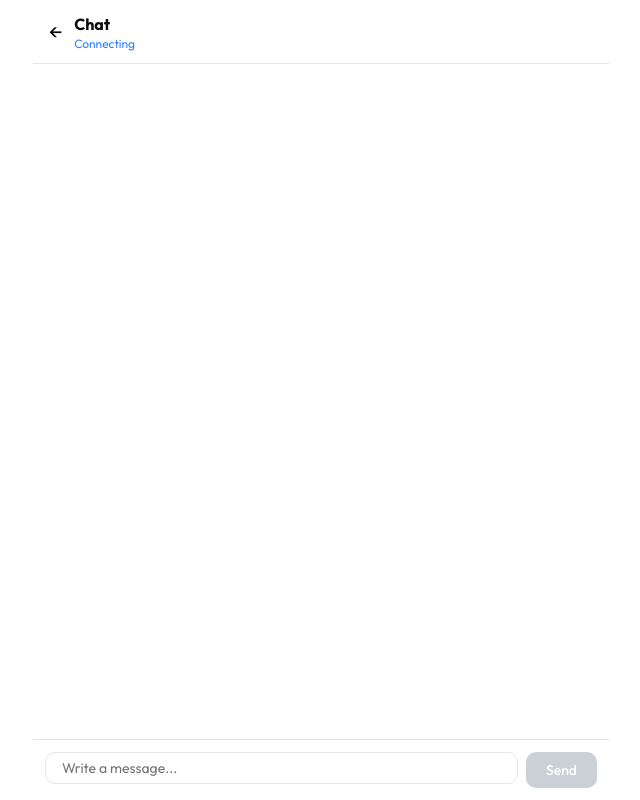
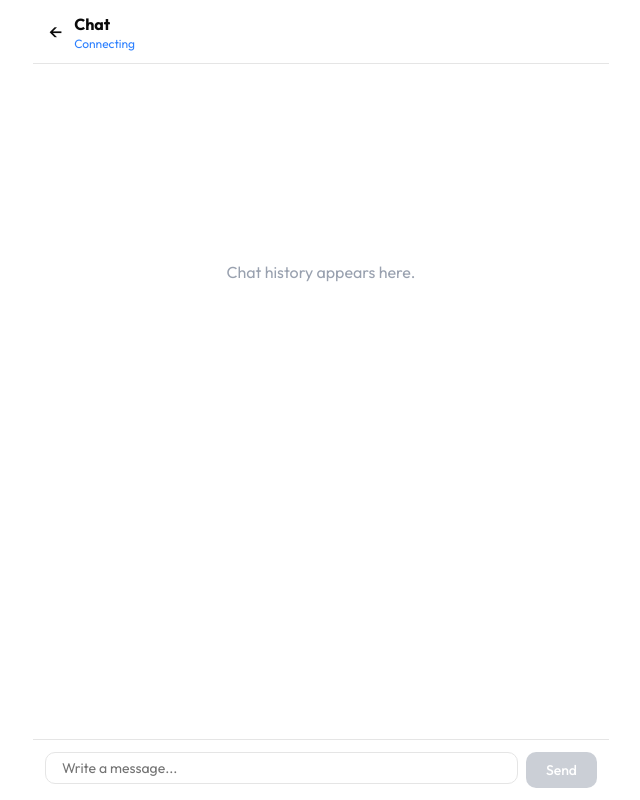
Before and after one commit to hermelamesfin67-ops/chat-app-fronted, a Next.js app: page /chats/1 in a window 1280 px wide. Shown: the whole page, without its empty margins (319-959 px from the left). Built offline with nearby package versions, Linux system fonts and the light colour scheme; no server answers; sample sign-in values are in the browser's storage.

Commit message:
feat: implement EmptyData component and integrate it into chat and search pages

```diff
--- /dev/null
+++ b/src/components/empty-data.tsx
@@ -0,0 +1,10 @@
+
+function EmptyData({ title }: { title: string }) {
+    return (
+        <div className='flex items-center justify-center h-96 text-gray-400'>
+            {title}
+        </div>
+    )
+}
+
+export default EmptyData
--- a/src/features/home/chat-lists.tsx
+++ b/src/features/home/chat-lists.tsx
@@ -1,4 +1,5 @@
 "use client"
+import EmptyData from "@/components/empty-data";
 import ChatListLoader from "@/components/loader/chat-list";
 import { MessageTime } from "@/components/message-time";
 import { queryKeys } from "@/lib/api/query-keys";
@@ -26,7 +27,7 @@ function ChatLists() {
 
   return (
     <div className="grid gap-2 p-1">
-      {chats?.length &&
+      {chats?.length ?
         chats?.map((chat) => {
           return (
             <ChatListRow
@@ -39,7 +40,7 @@ function ChatLists() {
               key={chat?.id}
             />
           );
-        })}
+        }) : <EmptyData title={"Chat lists appears here."} />}
     </div>
   );
 }
--- a/src/features/home/chat-room.tsx
+++ b/src/features/home/chat-room.tsx
@@ -14,6 +14,7 @@ import useDynamicMutation from "@/lib/api/use-post-data";
 import { formatDateSeparator } from "@/utils/date";
 import { Form, Formik, FormikState } from "formik"
 import { Button } from "@/components/ui/button";
+import EmptyData from "@/components/empty-data";
 interface Message {
   id: string
   conversation: string,
@@ -207,7 +208,7 @@ export default function ChatRoom({ conversationId }: ChatRoomProps) {
 
       <div className="flex-1 overflow-y-auto p-4">
         <div className="space-y-3">
-          {messages.map((message, index) => {
+          {messages?.length ? messages?.map((message, index) => {
             const messageDate = new Date(message.created_at);
 
             const currentDate = messageDate.toLocaleDateString("en-GB");
@@ -252,7 +253,8 @@ export default function ChatRoom({ conversationId }: ChatRoomProps) {
                 </div>
               </React.Fragment>
             );
-          })}
+          })
+            : <EmptyData title={"Chat history appears here."} />}
 
           <div ref={messagesEndRef} />
         </div>
--- a/src/features/search/index.tsx
+++ b/src/features/search/index.tsx
@@ -1,3 +1,4 @@
+import EmptyData from '@/components/empty-data';
 import ChatListLoader from '@/components/loader/chat-list';
 import useDynamicMutation from '@/lib/api/use-post-data';
 import { routes } from '@/lib/routes';
@@ -25,7 +26,7 @@ function SearchPage({ data, isLoading }: Props) {
                     lastSeen={user?.is_online}
                 />
             ))
-                : <div className='flex items-center justify-center h-96 text-gray-400'>Search result appear here.</div>
+                : <EmptyData title={"Search result appears here."} />
             }
         </div>
     )
--- a/src/validations/auth.schema.ts
+++ b/src/validations/auth.schema.ts
@@ -11,11 +11,10 @@ export const createAccountSchema = Yup.object().shape({
     .required("Email is required"),
   phoneNumber: Yup.string()
     .required("Phone Number is required")
-    .matches(
-      /^[a-zA-Z0-9._%+-]+@[a-zA-Z0-9.-]+\.[a-zA-Z]{2,}$/,
-      "Invalid email format",
-    ),
-  password: Yup.string().required("Password is required"),
+    .matches(/^[97]\d{8}$/, "Phone number must start with 9 or 7"),
+  password: Yup.string()
+    .required("Password is required")
+    .min(6, "Minimum 6 characters is allowed."),
   confirmPassword: Yup.string()
     .oneOf([Yup.ref("password")], "Password must match")
     .transform((value) => value.trim())
```
Also changed, not shown: public/manifest.json.
